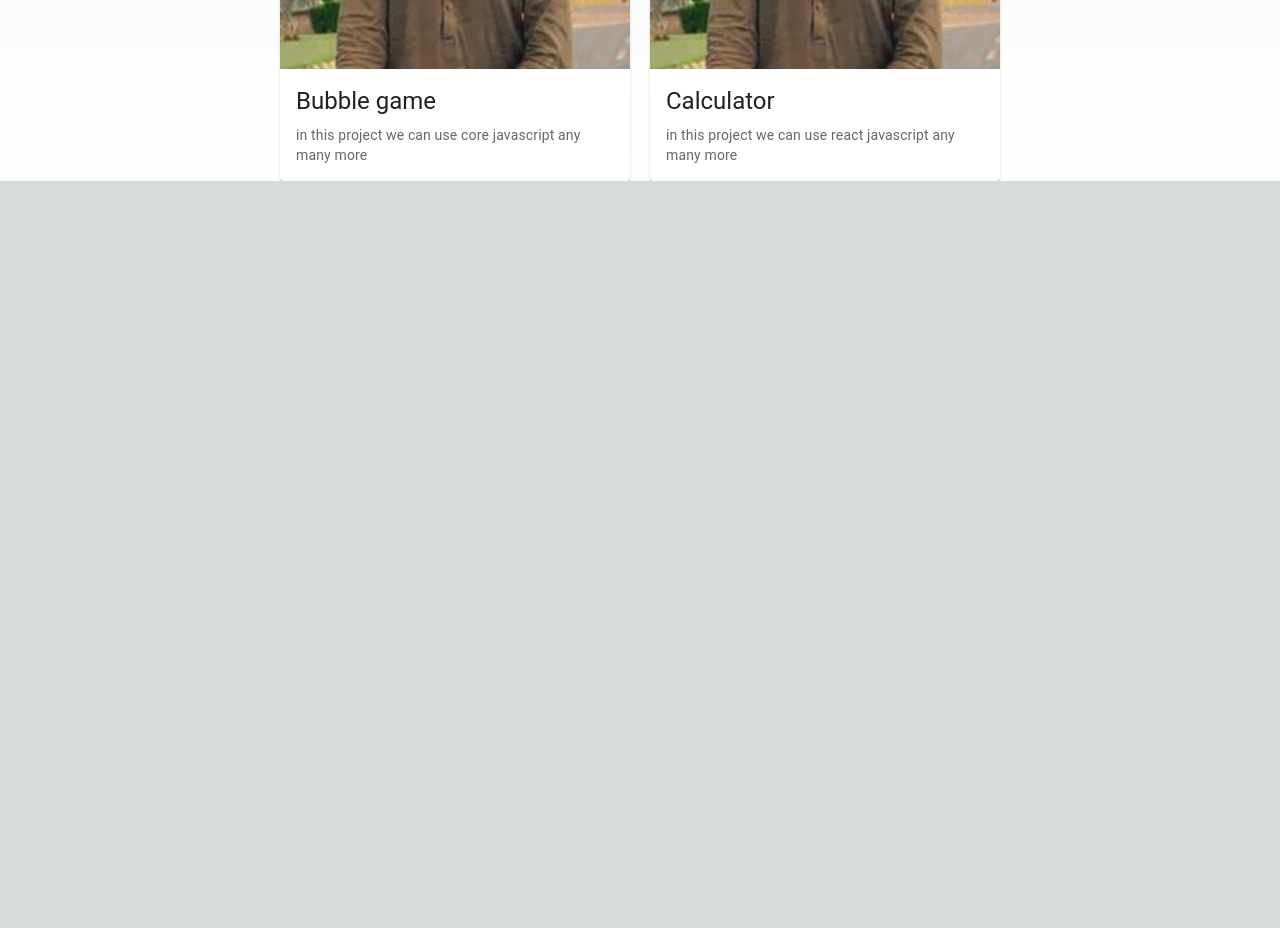
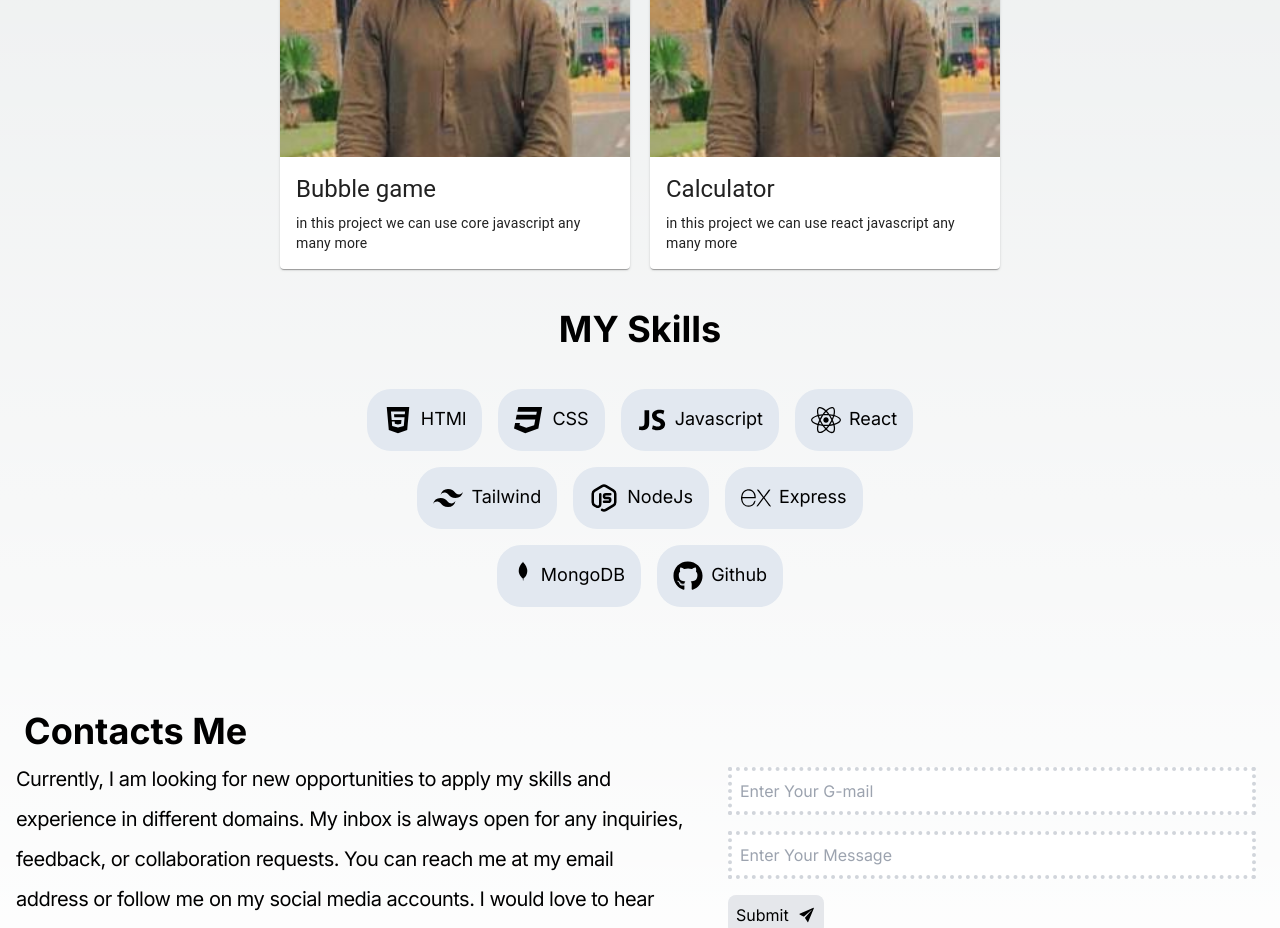
Before and after one commit to Muhammadtalhatariq/myPortfolio, a Next.js app: page / in a window 1280 px wide. Shown: the part 1860-2788 px from the top of the page. Before the commit the page ends 2041 px from the top, so only its background shows below. Built offline with nearby package versions, Linux system fonts and the light colour scheme.

Commit message:
Contact page create

```diff
--- a/app/Contact/page.jsx
+++ b/app/Contact/page.jsx
@@ -1,11 +1,57 @@
-import React from 'react';
+import React from "react";
+import { FaLinkedin } from "react-icons/fa";
+import { FaGithub } from "react-icons/fa";
+import { IoIosSend } from "react-icons/io";
 
 const page = () => {
   return (
-    <div className='min-h-screen'>
-      Contact
+    <div className="py-10">
+      <div className="flex flex-wrap  ">
+        <div className="sm:w-[55%] p-4 m-auto">
+          <p className="font-bold text-3xl sm:text-4xl p-2 text-center sm:text-start ">Contacts Me</p>
+          <p className="text-center  sm:text-start text-xl sm:text2xl leading-10 tracking-tight">
+            Currently, I am looking for new opportunities to apply my skills and
+            experience in different domains. My inbox is always open for any
+            inquiries, feedback, or collaboration requests. You can reach me at
+            my email address or follow me on my social media accounts. I would
+            love to hear from you and explore new possibilities together.
+          </p>
+          <div className="flex justify-center sm:justify-start">
+            <FaLinkedin
+              className="cursor-pointer m-2 rounded-[50%] border-solid border-8 border-white hover:scale-125"
+              size={40}
+            />
+            <FaGithub
+              className="cursor-pointer m-2 rounded-[50%]  border-solid border-8 border-white  hover:scale-125"
+              size={40}
+            />
+          </div>
+        </div>
+
+        <div className="sm:w-[45%] w-full  px-2 sm:py-16">
+          <form className="flex flex-col gap-4 p-4" action="">
+            <input
+              className="p-2 border-gray-300 border-dotted border-4"
+              placeholder="Enter Your G-mail"
+              type="text"
+            />
+            <input
+              className="p-2 border-gray-300 border-dotted border-4"
+              placeholder="Enter Your Message"
+              type="text-area"
+              value=""
+            />
+            <button
+              className=" flex gap-2 bg-gray-200 items-center w-24 hover:bg-slate-400 rounded-lg px-2"
+              type="button"
+            >
+              Submit <IoIosSend size={40} />
+            </button>
+          </form>
+        </div>
+      </div>
     </div>
   );
-}
+};
 
 export default page;
--- a/app/Project/Menu/Menu.js
+++ b/app/Project/Menu/Menu.js
@@ -14,14 +14,14 @@ const items = [
     title: "todo List",
     desc: "in this project we can use react javascript any many more",
     imageUrl: "/bg.jpg",
-    category : ["ALL", "HTML/CSS", "React"],
+    category :  "REACT"
   },
   {
     id: 2,
     title: "Currency converter",
     desc: "in this project we can use react javascript any many more",
     imageUrl: "/bg.jpg",
-    category: "ALL"
+    category: "REACT"
   },
   {
     id: 3,
@@ -42,7 +42,7 @@ const items = [
     title: "Calculator",
     desc: "in this project we can use react javascript any many more",
     imageUrl: "/bg.jpg",
-    category: "React",
+    category: "JAVASCRIPT",
   },
 ];
 
@@ -64,21 +64,16 @@ const App = () => {
 
         <Button
         onClick={() => setSelectedCategory("All")}
-        className="rounded-full"
+        className="rounded-full px-3"
         variant="outlined">
           All
         </Button>
         <Button
+          onClick={() => setSelectedCategory("FRONTEND")}
           className="rounded-full"
           variant="outlined"
         >
           Frontend
-        </Button>
-        <Button
-          className="rounded-full"
-          variant="outlined"
-        >
-          Backend
         </Button>
         <Button
         onClick={() => setSelectedCategory("HTML/CSS")}
@@ -88,13 +83,14 @@ const App = () => {
           HTML/css
         </Button>
         <Button
+          onClick={() => setSelectedCategory("JAVASCRIPT")}
           className="rounded-full"
           variant="outlined"
         >
           Javascript
         </Button>
         <Button
-        onClick={() => setSelectedCategory("React")}
+        onClick={() => setSelectedCategory("REACT")}
           className="rounded-full"
           variant="outlined"
         >
@@ -102,25 +98,32 @@ const App = () => {
         </Button>
       </Stack>
 
-      <div className="flex flex-wrap gap-5 justify-center pt-8">
+      <div className="flex  flex-wrap gap-5 justify-center pt-8">
         {filteredItems.map((item) => (
-          <div key={item.id} className=" ">
-            <Card sx={{ maxWidth: 350 }}>
+          <div key={item.id} className="">
+            <Card
+            className="flex flex-row"
+            sx={{ maxWidth: 350 }}>
               <CardActionArea>
                 <Image
                   className="item-center"
-                  height={100}
+                  height={80}
                   width={350}
                   src={item.imageUrl}
                 />
                 <CardContent>
-                  <Typography gutterBottom variant="h5" component="div">
+                  <Typography
+                  className="font-bold"
+                  gutterBottom variant="h5" component="div">
                     {item.title}
                   </Typography>
 
-                  <Typography variant="body2" color="text.secondary">
+                  <Typography variant="body2"
+                 className="text-lg"
+                  >
                     {item.desc}
                   </Typography>
+
                 </CardContent>
               </CardActionArea>
             </Card>
--- a/app/Project/page.jsx
+++ b/app/Project/page.jsx
@@ -3,7 +3,8 @@ import Menu from './Menu/Menu'
 
 const page = () => {
   return (
-    <div>
+    <div >
+      <p className='font-bold text-3xl sm:text-4xl flex justify-center pb-8'>My Project</p>
       <Menu/>
     </div>
   );
--- a/app/Skills/page.jsx
+++ b/app/Skills/page.jsx
@@ -1,13 +1,51 @@
-import React from 'react';
+import React from "react";
+import { FaHtml5 } from "react-icons/fa";
+import { FaCss3 } from "react-icons/fa";
+import { IoLogoJavascript } from "react-icons/io";
+import { FaReact } from "react-icons/fa";
+import { SiTailwindcss } from "react-icons/si";
+import { TbBrandNodejs } from "react-icons/tb";
+import { SiExpress } from "react-icons/si";
+import { DiMongodb } from "react-icons/di";
+import { FaGithub } from "react-icons/fa";
 
 const page = () => {
   return (
-    <div>
-       <div className='bg-red-200 min-h-screen'>
-      skills
-    </div>
+    <div className="p-10">
+      <div className="flex flex-col flex-wrap items-center ">
+        <p className="font-bold text-3xl sm:text-4xl">MY Skills</p>
+        <div className="flex flex-wrap gap-2 sm:gap-4 pt-10 rounded-3xl justify-center  sm:w-1/2">
+          <button className="flex gap-2 rounded-3xl p-4 bg-slate-200 text-lg">
+            <FaHtml5 size={30} />  HTMl
+          </button>
+          <button className="flex gap-2 rounded-3xl p-4 bg-slate-200 text-lg">
+          <FaCss3 size={30} />   CSS
+          </button>
+          <button className="flex gap-2 rounded-3xl p-4 bg-slate-200 text-lg">
+          <IoLogoJavascript size={30} /> Javascript
+          </button>
+          <button className="flex gap-2 rounded-3xl p-4 bg-slate-200 text-lg">
+          <FaReact  size={30}/> React
+          </button>
+          <button className="flex gap-2 rounded-3xl p-4 bg-slate-200 text-lg">
+          <SiTailwindcss  size={30}/>   Tailwind
+          </button>
+          <button className="flex gap-2 rounded-3xl p-4 bg-slate-200 text-lg">
+          <TbBrandNodejs  size={30}/> NodeJs
+          </button>
+          <button className="flex gap-2 rounded-3xl p-4 bg-slate-200 text-lg">
+          <SiExpress  size={30}/> Express
+          </button>
+          <button className="flex gap-2 rounded-3xl p-4 bg-slate-200 text-lg">
+          <DiMongodb  size={20}/> MongoDB
+          </button>
+          <button className="flex gap-2 rounded-3xl p-4 bg-slate-200 text-lg">
+          <FaGithub size={30} /> Github
+          </button>
+        </div>
+      </div>
     </div>
   );
-}
+};
 
 export default page;
--- a/app/page.js
+++ b/app/page.js
@@ -4,17 +4,16 @@ import Talha from "./Talha/page";
 import About from "./About/page";
 import Project from "./Project/page";
 import Skills from "./Skills/page";
-
+import Contact from './Contact/page'
 export default function page() {
   return (
     <>
       <Header />
       <Talha />
       <About />
-
       <Project />
-      {/* <Skills /> */}
-
+      <Skills />
+    <Contact/>
 
     </>
   );
```
